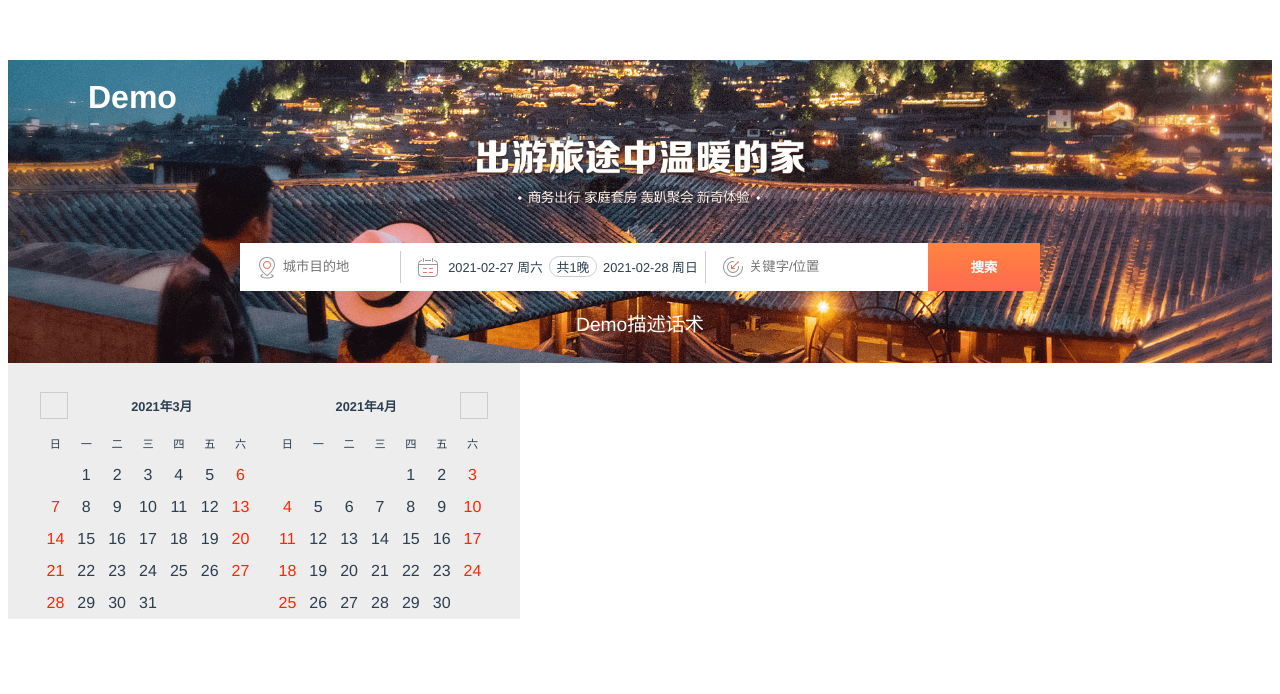
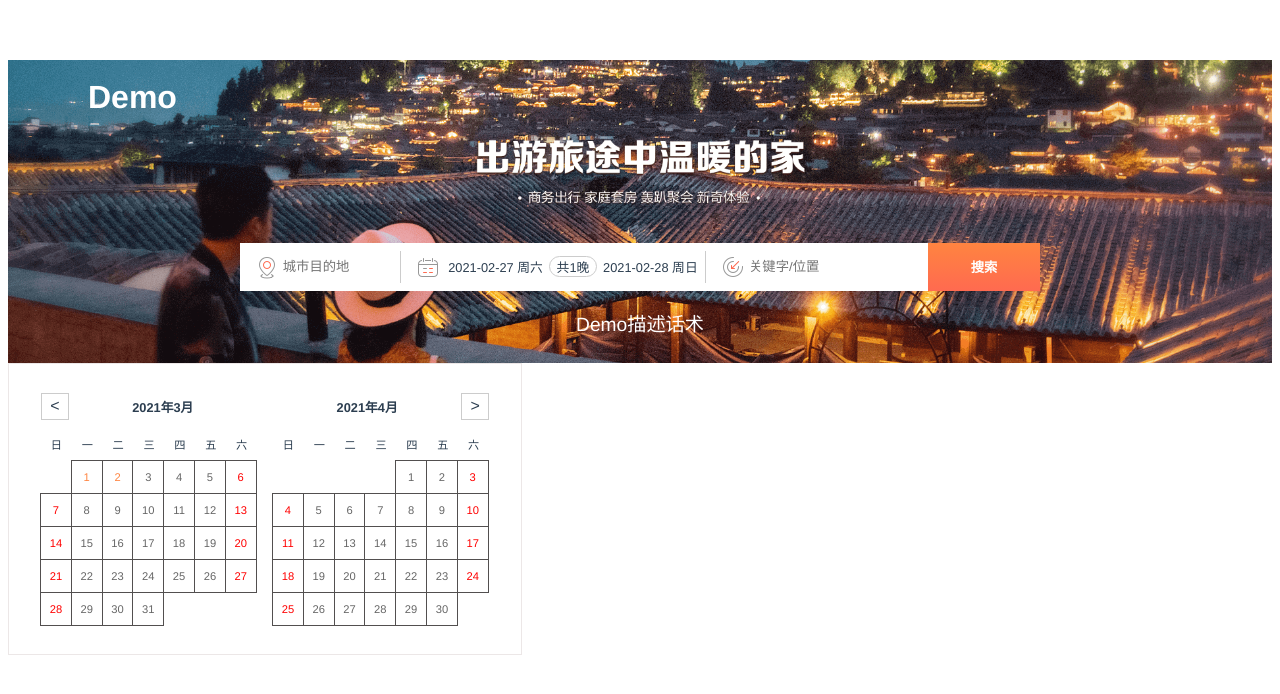
Before and after one commit to January23/yushi-vue3-app, a Vue app: page / in a window 1280 px wide. Shown: the top 694 px of the page. Built offline with nearby package versions, Linux system fonts and the light colour scheme; the HTML template or start-up script is replaced by a standard one.

Commit message:
update calendar

```diff
--- a/src/components/Calendar.vue
+++ b/src/components/Calendar.vue
@@ -2,7 +2,7 @@
   <div class="calendar-con">
     <div class="calendar-panel panel-left">
       <div class="calendar-header">
-        <div class="calendar-left-arraw" @click="preMonthClick()"></div>
+        <div class="calendar-arraw" @click="preMonthClick()">&lt;</div>
         <span class="calendar-month">{{ format(new Date(current), 'yyyy年M月') }}</span>
       </div>
       <div class="calendar-week">
@@ -14,8 +14,11 @@
         <span
           :class="{
             'day-item': true,
+            'hide-border': !item,
             'is-sunday': item?.getDay() === 0 || item?.getDay() === 6,
-            'is-disable': item < new Date()
+            'is-disable': item < today,
+            'is-selected': isSameDay(item, selected.checkin) || isSameDay(item, selected.checkout),
+            'is-in-range': isInRange(item, selected.checkin, selected.checkout)
           }"
           v-for="item in currentMonthDays"
           @click="selectDay(item)"
@@ -25,7 +28,7 @@
     <div class="calendar-panel panel-right">
       <div class="calendar-header">
         <span class="calendar-month">{{ format(addMonths(new Date(current), 1), 'yyyy年M月') }}</span>
-        <div class="calendar-left-arraw" @click="nextMonthClick()"></div>
+        <div class="calendar-arraw" @click="nextMonthClick()">&gt;</div>
       </div>
       <div class="calendar-week">
         <span :class="{
@@ -36,8 +39,11 @@
         <span
           :class="{
             'day-item': true,
+            'hide-border': !item,
             'is-sunday': item?.getDay() === 0 || item?.getDay() === 6,
-            'is-disable': item < new Date()
+            'is-disable': item < today,
+            'is-selected': isSameDay(item, selected.checkin) || isSameDay(item, selected.checkout),
+            'is-in-range': isInRange(item, selected.checkin, selected.checkout)
           }"
           v-for="item in nextMonthDays"
           @click="selectDay(item)"
@@ -47,10 +53,10 @@
   </div>
 </template>
 
-<script  setup lang="ts">
+<script setup lang="ts">
 import { useStore } from 'vuex';
 import { defineProps, reactive, ref } from 'vue';
-import { format, addMonths, isLeapYear } from 'date-fns';
+import { format, addMonths, isLeapYear, addDays, differenceInDays } from 'date-fns';
 
 const props = defineProps({
   month: Number,
@@ -69,6 +75,11 @@ const initArray: Date[] = [];
 const initNextMonthArray: Date[] = [];
 const currentMonthDays = reactive(initArray);
 const nextMonthDays = reactive(initNextMonthArray);
+const today = new Date();
+today.setHours(0);
+today.setMinutes(0);
+today.setSeconds(0);
+today.setMilliseconds(0);
 
 const getMonthDays = (current: Date): Array<Date> => {
   let year = current.getFullYear();
@@ -111,16 +122,75 @@ const nextMonthClick = () => {
   current.value = format(month, 'yyyy-MM-dd');
 }
 
+const isSameDay = (start?: Date, end?: Date) => {
+  return start?.getFullYear() === end?.getFullYear() && start?.getMonth() === end?.getMonth() && start?.getDate() === end?.getDate();
+}
+
+const isInRange = (current: Date, start?: Date, end?: Date) => {
+  if (!start || !end || !current) {
+    return false;
+  }
+  current.setHours(23);
+  current.setMinutes(59);
+  current.setSeconds(59);
+  current.setMilliseconds(999);
+
+  if (current < end) {
+    current.setHours(0);
+    current.setMinutes(0);
+    current.setSeconds(0);
+    current.setMilliseconds(0);
+
+    return current > start;
+  }
+  return false;
+}
+
+interface Selected {
+  firsted: boolean,
+  checkin?: Date,
+  checkout?: Date,
+  mouseOver?: boolean
+}
+
+const initSelected: Selected = {
+  firsted: true,
+  checkin: checkin,
+  checkout: props.checkout ? new Date(props.checkout) : addDays(checkin, 1)
+}
+
+const selected = reactive(initSelected)
+
 const selectDay = (day: Date) => {
+  if (selected.firsted) {
+    selected.checkin = day;
+    selected.checkout = undefined;
+    selected.firsted = false;
+  }
+  else {
+    if (!selected.checkin || day <= selected.checkin) {
+      selected.checkin = day;
+      selected.checkout = undefined;
+    }
+    else {
+      selected.firsted = true;
+      selected.checkout = day;
+      store.state.date.checkin = format(selected.checkin, 'yyyy-MM-dd');
+      store.state.date.checkout = format(selected.checkout, 'yyyy-MM-dd');
+    }
+  }
 }
+
 
 </script>
 
 <style lang="scss" scoped>
 .calendar-con {
   display: flex;
-  background-color: #ededed;
   width: 32rem;
+  border: solid 1px #ece7e7;
+  padding-bottom: 1.8rem;
+  overflow: hidden;
 
   .calendar-panel {
     flex: 1;
@@ -129,10 +199,13 @@ const selectDay = (day: Date) => {
       display: flex;
       margin-top: 1.8rem;
 
-      .calendar-left-arraw {
+      .calendar-arraw {
         border: solid 1px #ccc;
         width: 1.6rem;
         height: 1.6rem;
+        align-items: center;
+        justify-content: center;
+        display: flex;
       }
 
       .calendar-month {
@@ -167,15 +240,31 @@ const selectDay = (day: Date) => {
         display: flex;
         align-items: center;
         justify-content: center;
-        width: 14.28%;
+        width: 13.8%;
         height: 2rem;
+        border: solid 1px #524f4f;
+        margin: 0 0 -1px -1px;
+        color: #666;
+        font-size: 0.7rem;
+
+        &.hide-border {
+          border-color: transparent;
+        }
 
         &.is-sunday {
-          color: rgb(255, 38, 0);
+          color: red;
         }
 
         &.is-disable {
           color: rgb(204, 193, 193);
+        }
+
+        &.is-selected {
+          color: #ff8440;
+        }
+
+        &.is-in-range {
+          color: #ffc3b8;
         }
       }
     }
```
